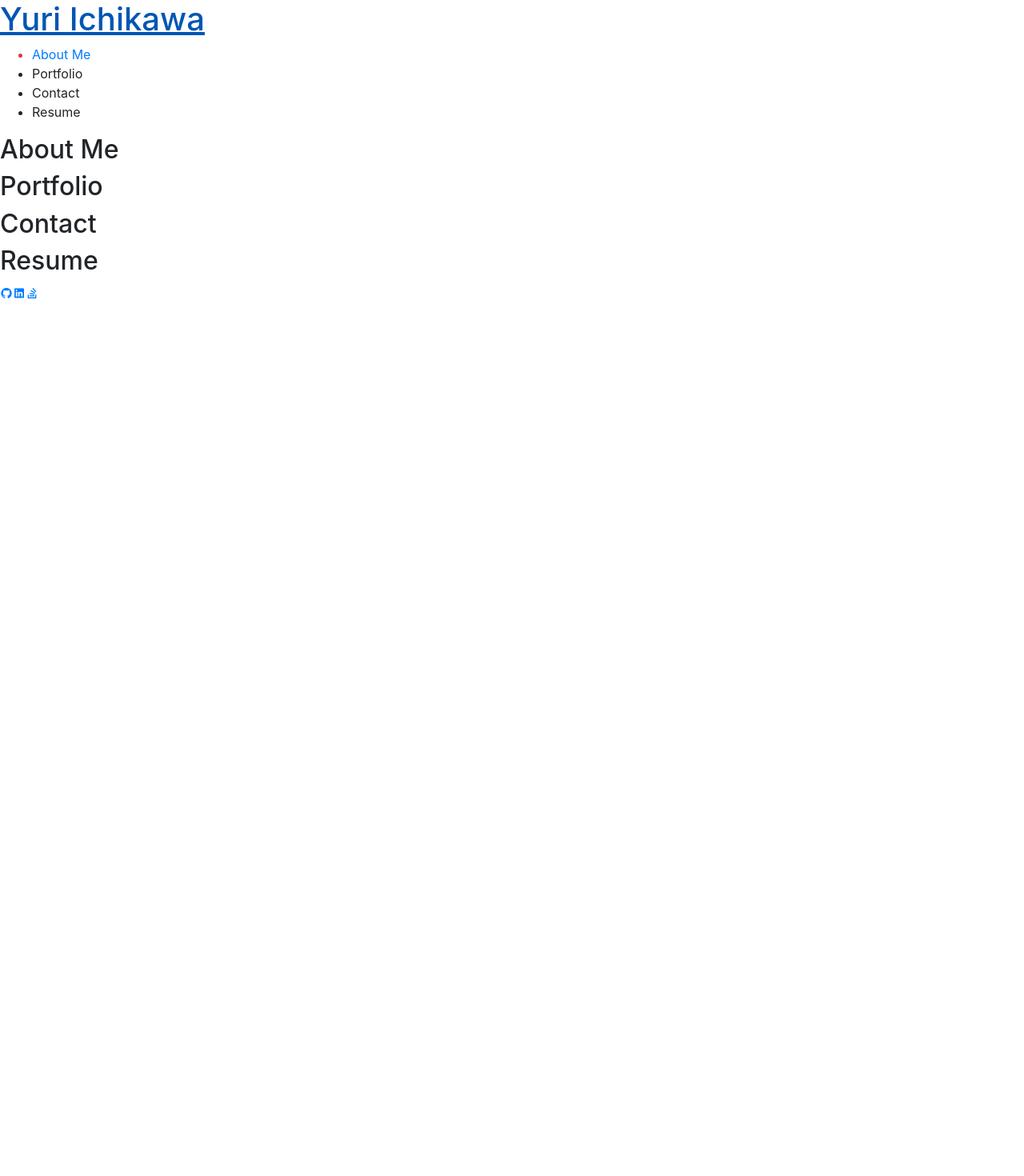
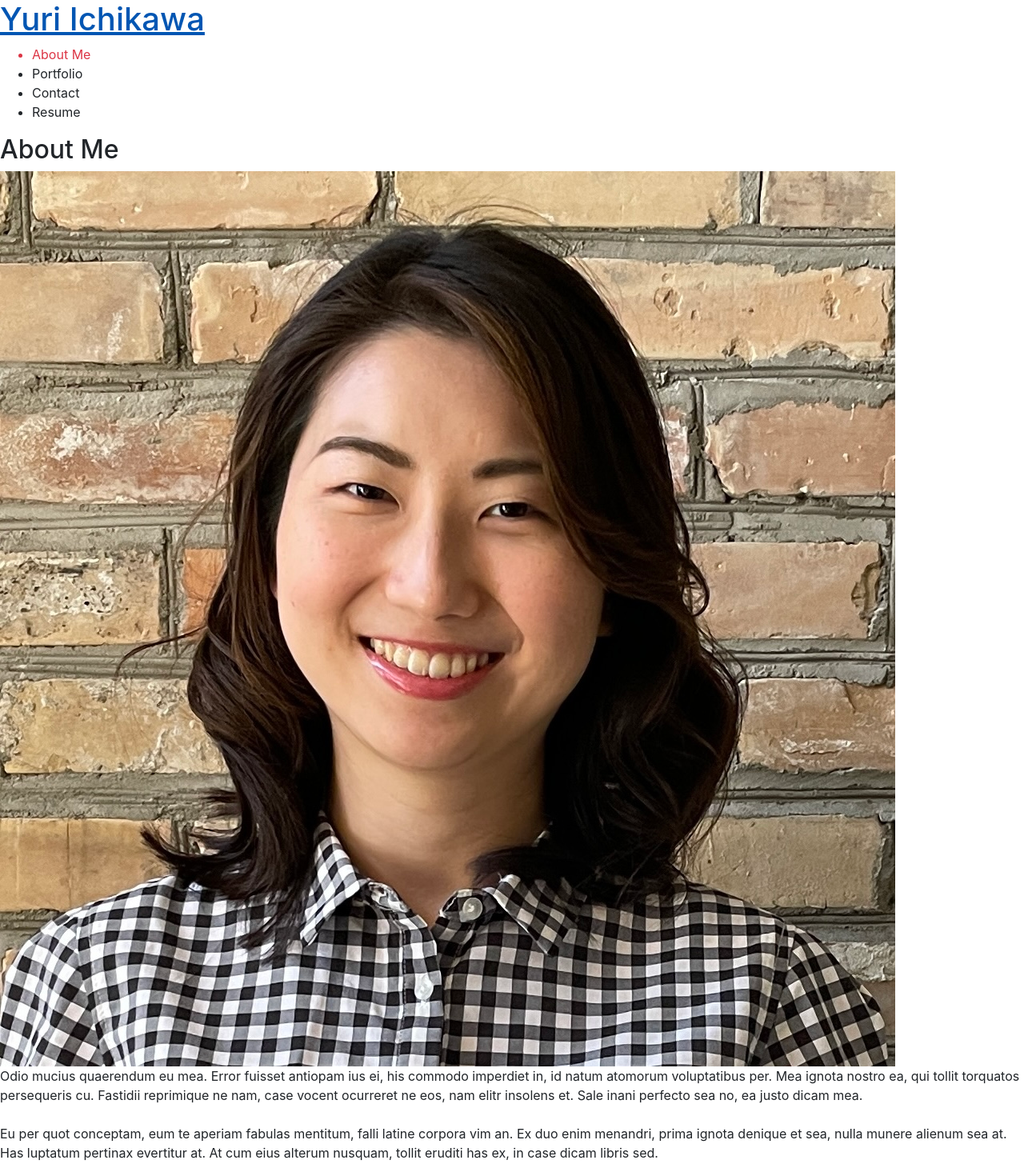
Before and after one commit to YuriI92/yurippe-portfolio, a React (Create React App) app: page / in a window 1280 px wide. Shown: the top 1470 px of the page at 80% size. Before the commit the page ends 800 px from the top, so only its background shows below. Built offline with nearby package versions, Linux system fonts and the light colour scheme.

Commit message:
add about section

```diff
--- a/src/App.js
+++ b/src/App.js
@@ -1,8 +1,9 @@
 import { useState } from 'react';
-import 'remixicon/fonts/remixicon.css';
 import Header from './components/Header';
 import Footer from './components/Footer';
+import profilePic from './assets/profile/yurippe.jpg';
 import './App.css';
+import 'remixicon/fonts/remixicon.css';
 
 function App() {
   const [sections] = useState([
@@ -23,7 +24,20 @@ function App() {
         setCurrentSection={setCurrentSection}
       />
       <main>
-        <h2 id='about'>About Me</h2>
+        <section>
+          <h2 id='about'>About Me</h2>
+          <img src={profilePic} alt='Yuri Ichikawa' />
+          <p>
+            Odio mucius quaerendum eu mea. Error fuisset antiopam ius ei, his commodo imperdiet in, id
+            natum atomorum voluptatibus per. Mea ignota nostro ea, qui tollit torquatos persequeris cu.
+            Fastidii reprimique ne nam, case vocent ocurreret ne eos, nam elitr insolens et. Sale inani
+            perfecto sea no, ea justo dicam mea.<br/>
+            <br/>
+            Eu per quot conceptam, eum te aperiam fabulas mentitum, falli latine corpora vim an. Ex duo
+            enim menandri, prima ignota denique et sea, nulla munere alienum sea at. Has luptatum pertinax
+            evertitur at. At cum eius alterum nusquam, tollit eruditi has ex, in case dicam libris sed.
+          </p>
+        </section>
         <h2 id='portfolio'>Portfolio</h2>
         <h2 id='contact'>Contact</h2>
         <h2 id='resume'>Resume</h2>
--- a/src/components/Navigation/index.js
+++ b/src/components/Navigation/index.js
@@ -17,7 +17,7 @@ function Nav(props) {
                             key={section}
                         >
                             {section === 'about' ? (
-                                <a href='about'>About Me</a>
+                                <a href='about' className={`text-decoration-none ${currentSection === section ? 'text-danger' : 'text-body'}`}>About Me</a>
                             ) : (
                                 <span onClick={() => setCurrentSection(section)}>
                                     {capFirstLetter(section)}
```
Also changed, not shown: src/assets/profile/yurippe.jpg (added).
